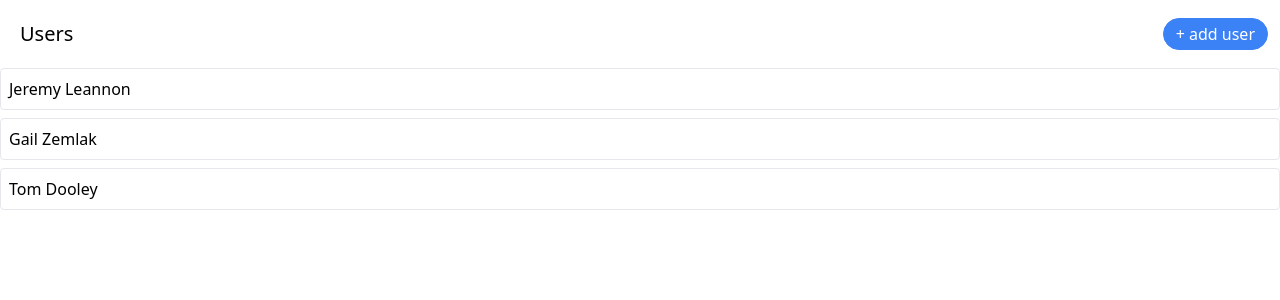
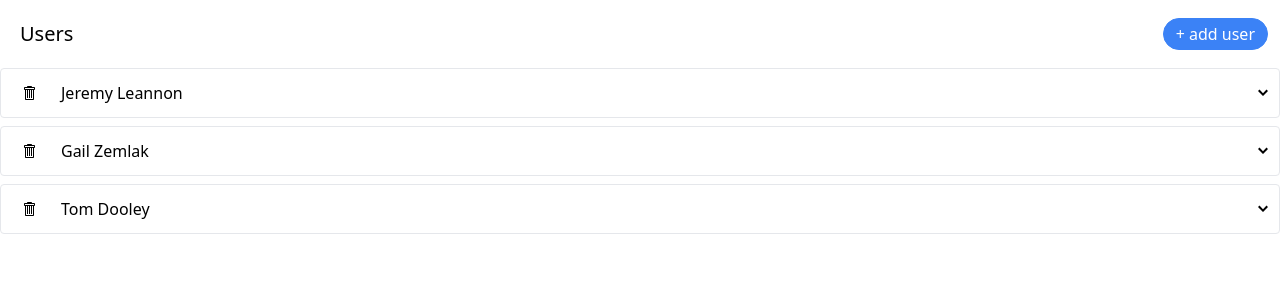
Before and after one commit to sabrinamaral/media, a React (Create React App) app: page / in a window 1280 px wide. Shown: the top 300 px of the page. Built offline with nearby package versions, Linux system fonts and the light colour scheme; data requests are answered from the project's data file.

Commit message:
UsersList update

```diff
--- a/src/components/UsersList.js
+++ b/src/components/UsersList.js
@@ -3,7 +3,8 @@ import { useSelector } from "react-redux";
 import { fetchUsers, addUser } from "../store";
 import useThunk from "../hooks/use-thunk";
 import Button from "./Button";
-import Skeleton from "./skeleton";
+import Skeleton from "./Skeleton";
+import UserListItem from "./UserListItem";
 
 const UsersList = () => {
   const [doFetchUsers, isLoadingUsers, loadingUsersError] =
@@ -28,13 +29,7 @@ const UsersList = () => {
     content = <div>There is an error loading data...</div>;
   } else {
     content = data.map((user) => {
-      return (
-        <div key={user.id} className="mb-2 border rounded">
-          <div className="flex p-2 justify-between items-center cursor-pointer">
-            {user.name}
-          </div>
-        </div>
-      );
+      return <UserListItem key={user.id} user={user} />;
     });
   }
   return (
```
